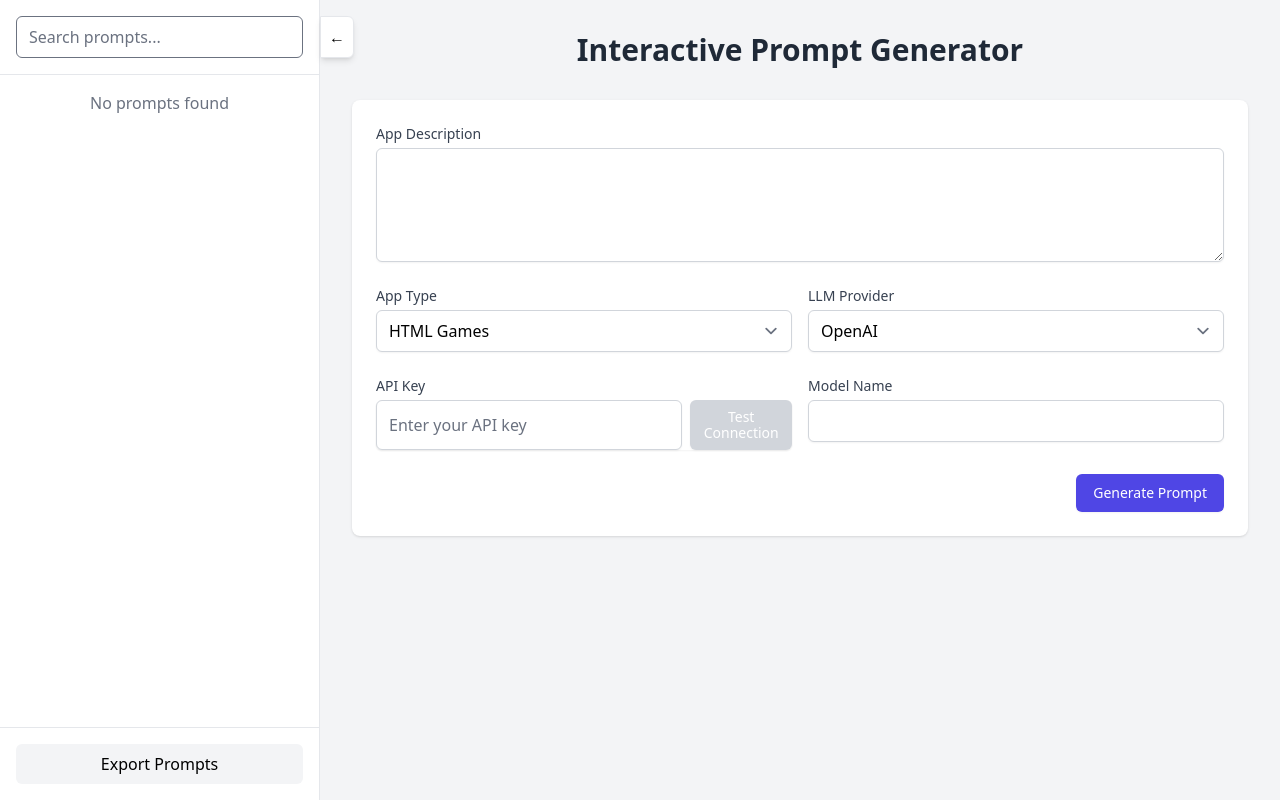
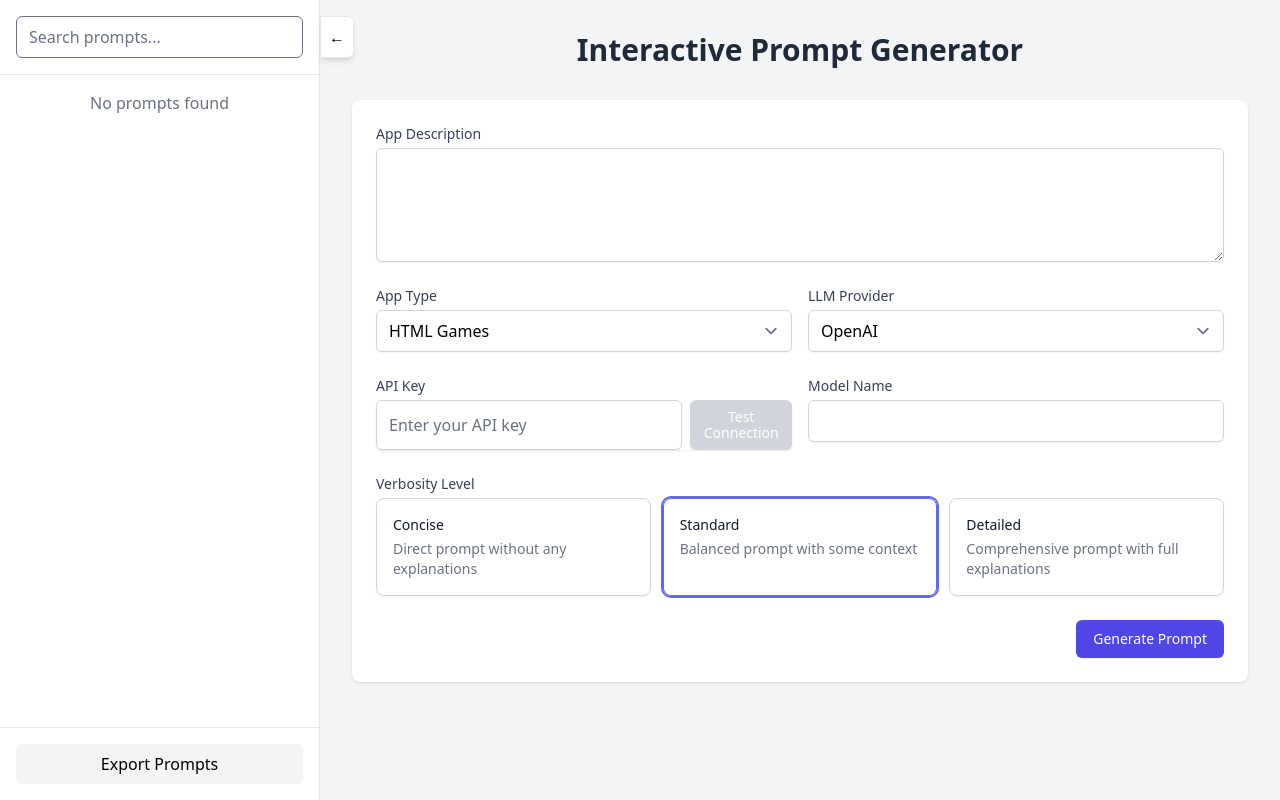
Before and after one commit to Techdread/prompt-generator, a React (Vite) app: page / in a window 1280 px wide. Built offline with nearby package versions, Linux system fonts and the light colour scheme.

Commit message:
added verbosity

```diff
--- a/src/components/PromptGenerator.jsx
+++ b/src/components/PromptGenerator.jsx
@@ -18,6 +18,12 @@ const LLM_PROVIDERS = [
   // Add more providers as needed
 ]
 
+const VERBOSITY_LEVELS = [
+  { value: 'concise', label: 'Concise', description: 'Direct prompt without any explanations' },
+  { value: 'standard', label: 'Standard', description: 'Balanced prompt with some context' },
+  { value: 'detailed', label: 'Detailed', description: 'Comprehensive prompt with full explanations' }
+]
+
 export default function PromptGenerator({ initialPrompt, onPromptGenerated }) {
   const [appDescription, setAppDescription] = useState('')
   const [appType, setAppType] = useState(APP_TYPES[0])
@@ -25,6 +31,7 @@ export default function PromptGenerator({ initialPrompt, onPromptGenerated }) {
   const [apiKey, setApiKey] = useState('')
   const [modelName, setModelName] = useState('')
   const [baseUrl, setBaseUrl] = useState('')
+  const [verbosityLevel, setVerbosityLevel] = useState('standard')
   const [generatedPrompt, setGeneratedPrompt] = useState('')
   const [isLoading, setIsLoading] = useState(false)
   const [error, setError] = useState('')
@@ -41,6 +48,7 @@ export default function PromptGenerator({ initialPrompt, onPromptGenerated }) {
       setModelName(initialPrompt.modelName || '')
       setBaseUrl(initialPrompt.baseUrl || '')
       setGeneratedPrompt(initialPrompt.generatedPrompt || '')
+      setVerbosityLevel(initialPrompt.verbosityLevel || 'standard')
     }
   }, [initialPrompt])
 
@@ -59,6 +67,7 @@ export default function PromptGenerator({ initialPrompt, onPromptGenerated }) {
           apiKey,
           modelName,
           baseUrl,
+          verbosityLevel,
           onStream: (text) => {
             setGeneratedPrompt(text)
           }
@@ -70,7 +79,8 @@ export default function PromptGenerator({ initialPrompt, onPromptGenerated }) {
           provider,
           apiKey,
           modelName,
-          baseUrl
+          baseUrl,
+          verbosityLevel
         })
         setGeneratedPrompt(prompt)
       }
@@ -83,6 +93,7 @@ export default function PromptGenerator({ initialPrompt, onPromptGenerated }) {
         apiKey,
         modelName,
         baseUrl,
+        verbosityLevel,
         generatedPrompt
       }
       await promptsDb.savePrompt(promptData)
@@ -260,6 +271,37 @@ export default function PromptGenerator({ initialPrompt, onPromptGenerated }) {
           </div>
         )}
 
+        {/* Verbosity Level */}
+        <div className="col-span-2">
+          <label className="block text-sm font-medium text-gray-700">
+            Verbosity Level
+          </label>
+          <div className="mt-1 grid grid-cols-3 gap-3">
+            {VERBOSITY_LEVELS.map(({ value, label, description }) => (
+              <div
+                key={value}
+                className={`relative flex cursor-pointer rounded-lg border p-4 shadow-sm focus:outline-none ${
+                  verbosityLevel === value
+                    ? 'border-indigo-500 ring-2 ring-indigo-500'
+                    : 'border-gray-300'
+                }`}
+                onClick={() => setVerbosityLevel(value)}
+              >
+                <div className="flex flex-1">
+                  <div className="flex flex-col">
+                    <span className="block text-sm font-medium text-gray-900">
+                      {label}
+                    </span>
+                    <span className="mt-1 flex items-center text-sm text-gray-500">
+                      {description}
+                    </span>
+                  </div>
+                </div>
+              </div>
+            ))}
+          </div>
+        </div>
+
         <div className="flex justify-end space-x-4">
           <button
             type="submit"
--- a/src/utils/api.js
+++ b/src/utils/api.js
@@ -7,14 +7,22 @@ const API_ENDPOINTS = {
   // Gemini doesn't need an endpoint as it uses the SDK
 }
 
-export async function generatePrompt({ description, appType, provider, apiKey, modelName, baseUrl, onStream }) {
-  const systemPrompt = getSystemPrompt(appType)
+export async function generatePrompt({ description, appType, provider, apiKey, modelName, baseUrl, verbosityLevel = 'standard', onStream }) {
+  const systemPrompt = getSystemPrompt(appType, verbosityLevel)
+
+  const formatInstructions = {
+    concise: 'Provide ONLY the prompt text. Do not include any meta-commentary, explanations, or introductory text.',
+    standard: 'Provide the prompt with minimal context. Keep any explanations brief and focused.',
+    detailed: 'Provide a comprehensive prompt with detailed explanations and considerations.'
+  }
+
+  const userPrompt = `${description}\n\nFormatting Instructions: ${formatInstructions[verbosityLevel]}`
 
   try {
     switch (provider) {
       case 'OpenAI':
         return await generateOpenAIPrompt({
-          description,
+          description: userPrompt,
           systemPrompt,
           apiKey,
           modelName,
@@ -26,7 +34,7 @@ export async function generatePrompt({ description, appType, provider, apiKey, m
           throw new Error('Base URL is required for OpenAI Compatible providers')
         }
         return await generateOpenAIPrompt({
-          description,
+          description: userPrompt,
           systemPrompt,
           apiKey,
           modelName,
@@ -35,14 +43,14 @@ export async function generatePrompt({ description, appType, provider, apiKey, m
         })
       case 'Anthropic':
         return await generateAnthropicPrompt({
-          description,
+          description: userPrompt,
           systemPrompt,
           apiKey,
           modelName,
         })
       case 'Google Gemini':
         return await generateGeminiPrompt({
-          description,
+          description: userPrompt,
           systemPrompt,
           apiKey,
           modelName,
@@ -248,18 +256,19 @@ export async function testConnection({ provider, apiKey, modelName, baseUrl }) {
   }
 }
 
-function getSystemPrompt(appType) {
-  const basePrompt = 'You are an expert software developer specializing in creating detailed and comprehensive prompts for application development. Your task is to enhance and expand the user\'s app description into a detailed prompt that covers all necessary aspects of the application.'
-
-  const typeSpecificPrompts = {
-    'HTML Games': `${basePrompt}\n\nFocus on HTML5 Canvas, JavaScript game mechanics, sprite management, collision detection, game loop implementation, and responsive design considerations. Include requirements for assets, animations, and sound effects.`,
-
-    'React Vite Games': `${basePrompt}\n\nFocus on React component architecture, state management, game logic implementation using hooks, asset management with Vite, and performance optimization. Include considerations for build process and deployment.`,
-
-    'HTML Three.js Visualizations': `${basePrompt}\n\nFocus on Three.js scene setup, camera positioning, lighting, material properties, geometry creation, animation system, and user interactions. Include requirements for 3D models, textures, and performance optimization.`,
-
-    'Python Utilities': `${basePrompt}\n\nFocus on command-line interface design, input validation, error handling, file operations, and potential integration with external services or APIs. Include requirements for dependencies, configuration, and documentation.`,
+function getSystemPrompt(appType, verbosityLevel = 'standard') {
+  const baseInstructions = {
+    concise: 'Generate a direct, implementation-focused prompt without any explanations or meta-commentary. The prompt should be ready to be fed directly into an LLM.',
+    standard: 'Generate a balanced prompt that includes key implementation details while maintaining clarity and focus.',
+    detailed: 'Generate a comprehensive prompt that covers all aspects of the implementation with detailed explanations and considerations.'
   }
 
-  return typeSpecificPrompts[appType] || basePrompt
+  const appTypeInstructions = {
+    'HTML Games': 'Focus on HTML5 Canvas, game mechanics, user interactions, and browser compatibility.',
+    'React Vite Games': 'Focus on React components, state management, game logic, and build optimization.',
+    'HTML Three.js Visualizations': 'Focus on 3D rendering, scene setup, camera controls, and performance optimization.',
+    'Python Utilities': 'Focus on modularity, error handling, CLI interface, and Python best practices.'
+  }
+
+  return `You are an expert software developer specializing in creating ${appType}. ${baseInstructions[verbosityLevel]} Consider these specific aspects: ${appTypeInstructions[appType]}`
 }
```
